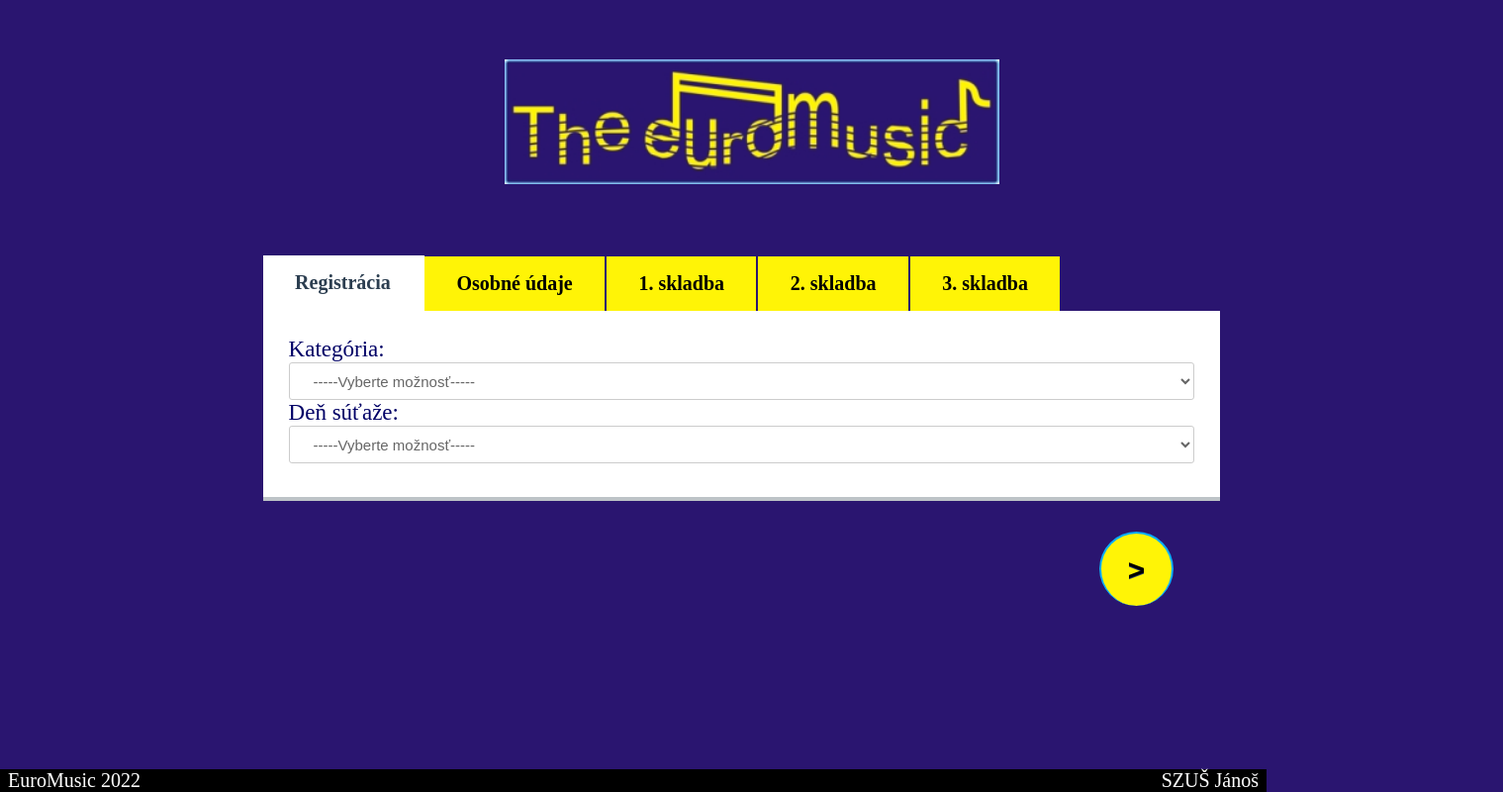
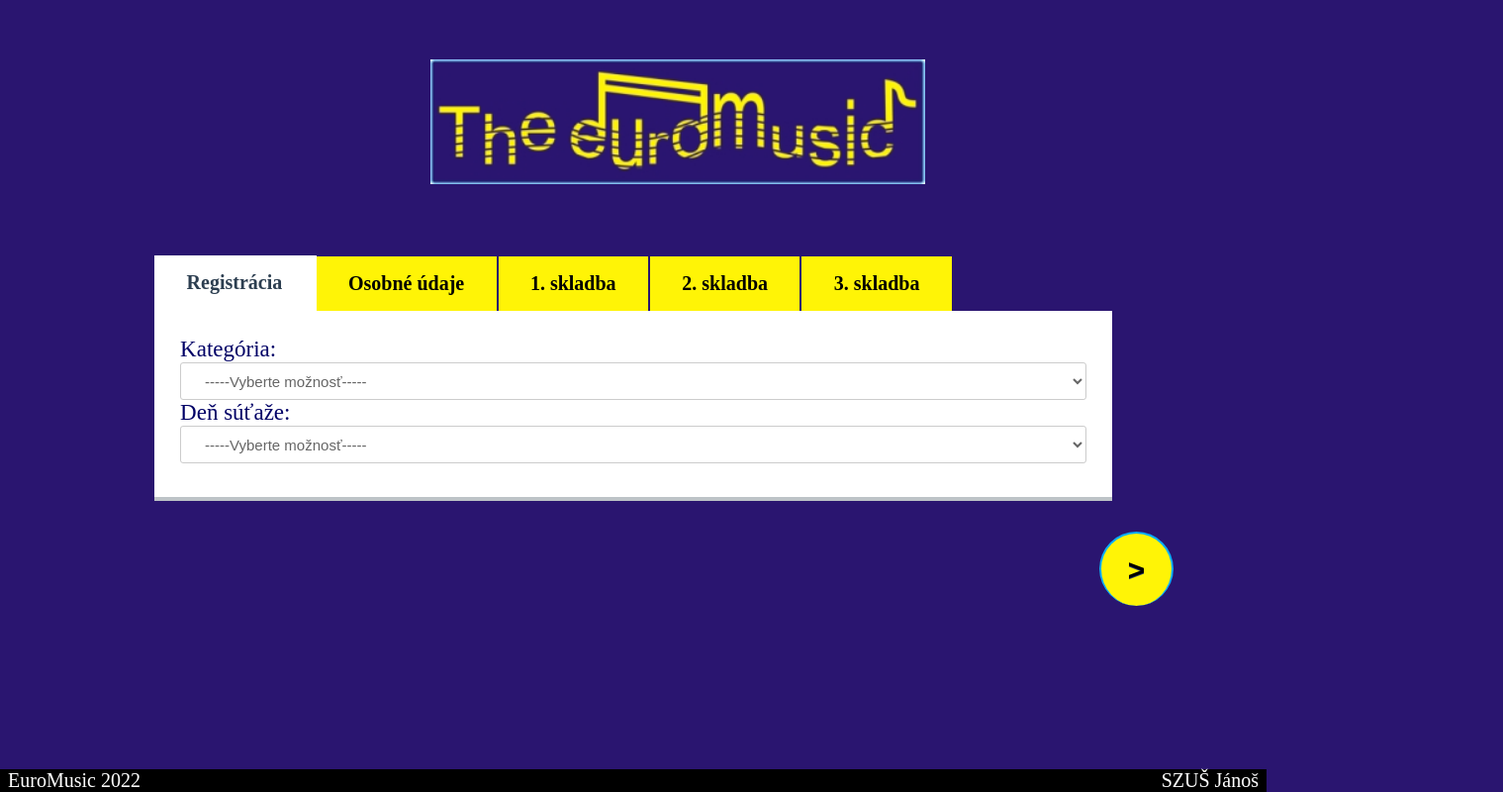
Before and after one commit to euromusic2020/euromusic2025, a plain HTML site: page index.html in a window 1280 px wide. Shown: the whole page at 99% size, 1519 px wide, since content can reach past the window. Drawn offline with Linux system fonts and the light colour scheme.

Commit message:
Fix style issue for big screen

```diff
--- a/styles.css
+++ b/styles.css
@@ -1,6 +1,6 @@
 body {
   margin: 0;
-  width: 1499px;
+  width: 100%;
   font-family: "Times New Roman", Times, serif;
   font-size: 20px;
   background-color: #2A1570;
```
